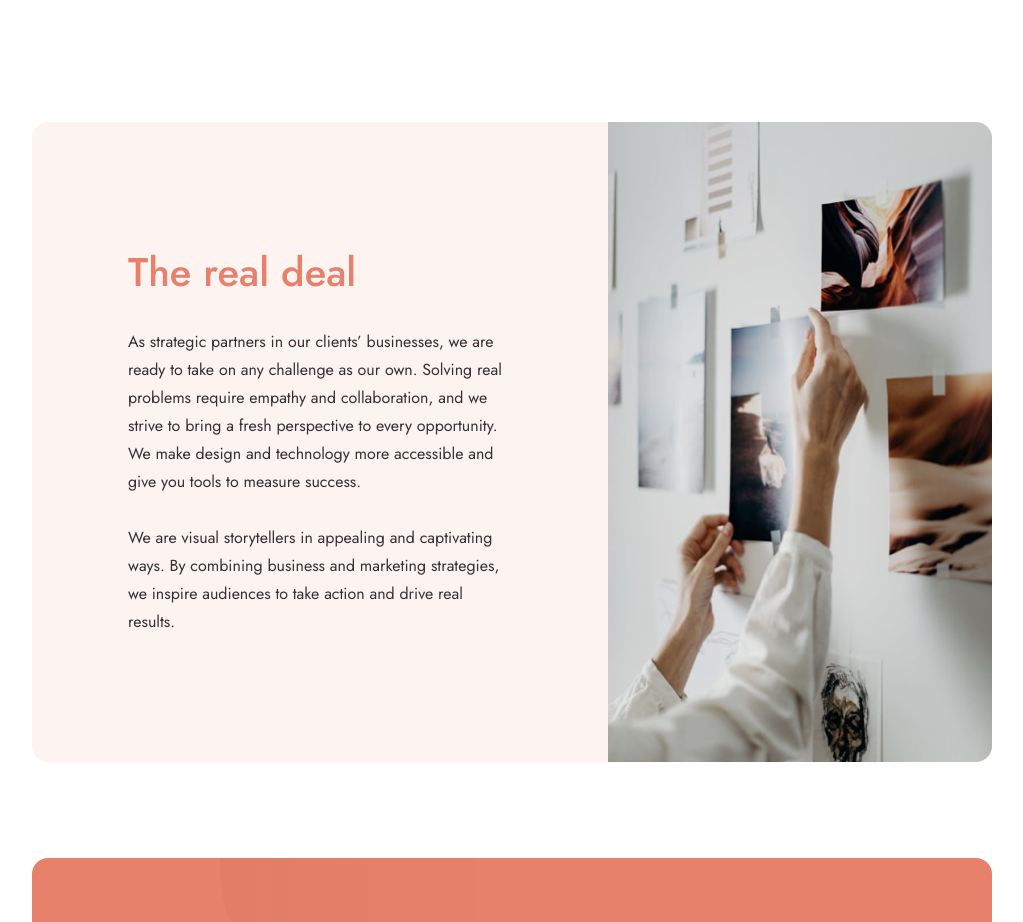
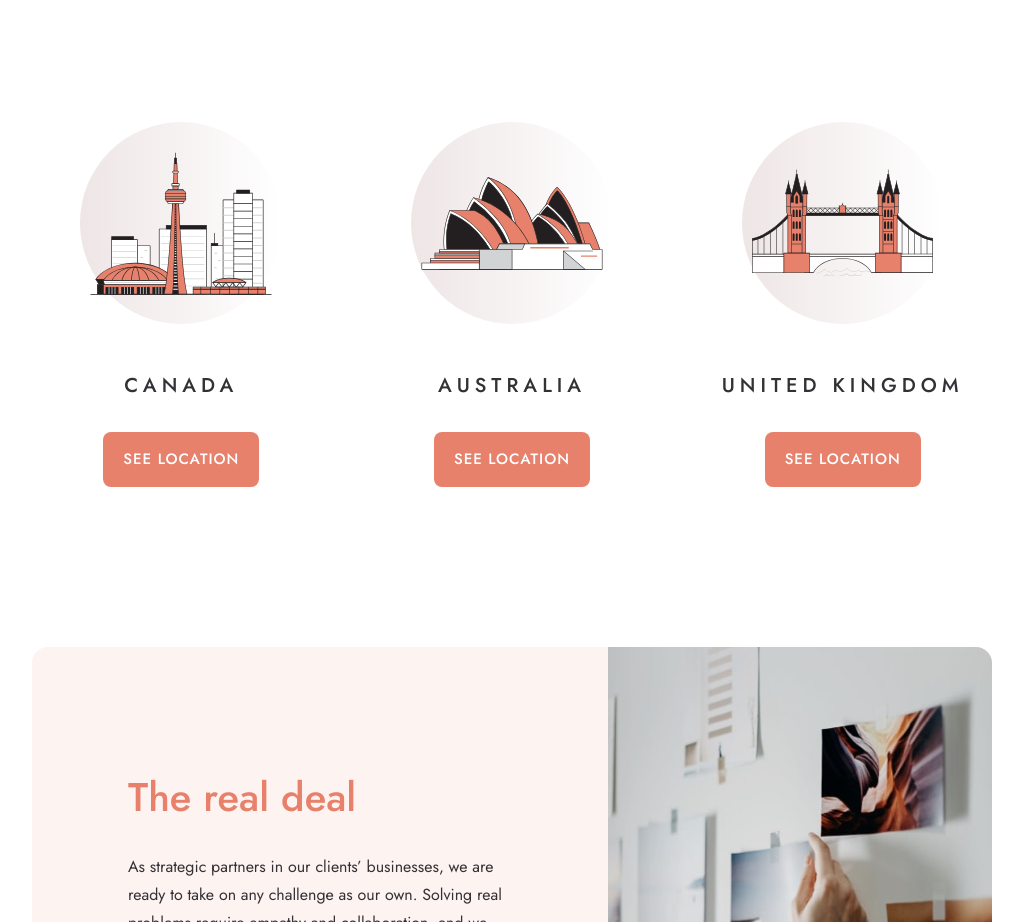
Before and after one commit to arpit8392/fem-challenge-37-designo-multi-page-website, a Next.js app: page /about in a window 1280 px wide. Shown: the part 1500-2422 px from the top of the page, without its empty margins (128-1151 px from the left). Built offline with nearby package versions, Linux system fonts and the light colour scheme.

Commit message:
About Page

```diff
--- a/app/about/page.tsx
+++ b/app/about/page.tsx
@@ -1,3 +1,4 @@
+import LocationsList from '@/components/locations-list'
 import Image from 'next/image'
 
 const AboutPage = () => {
@@ -81,9 +82,12 @@ const AboutPage = () => {
 					</figcaption>
 				</figure>
 			</section>
+			<section className='px-3 py-32 md:px-0 md:py-0'>
+				<LocationsList />
+			</section>
 			<section>
 				<figure className='flex flex-col overflow-hidden md:rounded-2xl lg:flex-row'>
-					<picture className='relative h-80 w-full lg:h-[640px] lg:w-2/5 lg:order-last'>
+					<picture className='relative h-80 w-full lg:order-last lg:h-[640px] lg:w-2/5'>
 						<Image
 							src={'/assets/about/mobile/image-real-deal.jpg'}
 							alt=''
--- /dev/null
+++ b/components/locations-item.tsx
@@ -0,0 +1,27 @@
+import Image from 'next/image'
+import Link from 'next/link'
+
+const LocationItem = ({ image, location }: LocationData) => {
+	return (
+		<div className='flex flex-col items-center gap-12'>
+			<Image
+				src={`/assets/shared/desktop/${image}`}
+				alt={location}
+				width={202}
+				height={202}
+				className='w-auto bg-small-circle object-contain'
+			/>
+			<div className='flex flex-col items-center gap-8'>
+				<h3 className='text-xl font-medium uppercase tracking-[5px] text-darkGrey'>
+					{location}
+				</h3>
+				<Link
+					href={'/locations'}
+					className='rounded-lg bg-peach px-5 py-4 text-[15px] font-medium uppercase tracking-[1px] text-white hover:bg-lightPeach'>
+					See Location
+				</Link>
+			</div>
+		</div>
+	)
+}
+export default LocationItem
--- /dev/null
+++ b/components/locations-list.tsx
@@ -0,0 +1,15 @@
+import { locationsData } from '@/data'
+import LocationItem from './locations-item'
+
+const LocationsList = () => {
+	return (
+		<ul className='grid grid-cols-1 justify-items-center gap-12 md:gap-20 lg:grid-cols-3 lg:gap-8'>
+			{locationsData.map((location, index) => (
+				<li key={index}>
+					<LocationItem {...location} />
+				</li>
+			))}
+		</ul>
+	)
+}
+export default LocationsList
--- a/data.ts
+++ b/data.ts
@@ -156,3 +156,18 @@ export const designsData = [
 		],
 	},
 ]
+
+export const locationsData = [
+	{
+		location: 'Canada',
+		image: 'illustration-canada.svg',
+	},
+	{
+		location: 'Australia',
+		image: 'illustration-australia.svg',
+	},
+	{
+		location: 'United Kingdom',
+		image: 'illustration-united-kingdom.svg',
+	},
+]
--- a/typings.d.ts
+++ b/typings.d.ts
@@ -16,3 +16,8 @@ type Design = {
 	description: string
 	projects: Project[]
 }
+
+type LocationData = {
+	image: string
+	location: string
+}
```
Also changed, not shown: public/assets/locations/tablet/image-map-united-kingdom.png (renamed from public/assets/locations/tablet/image-map-uk.png).
